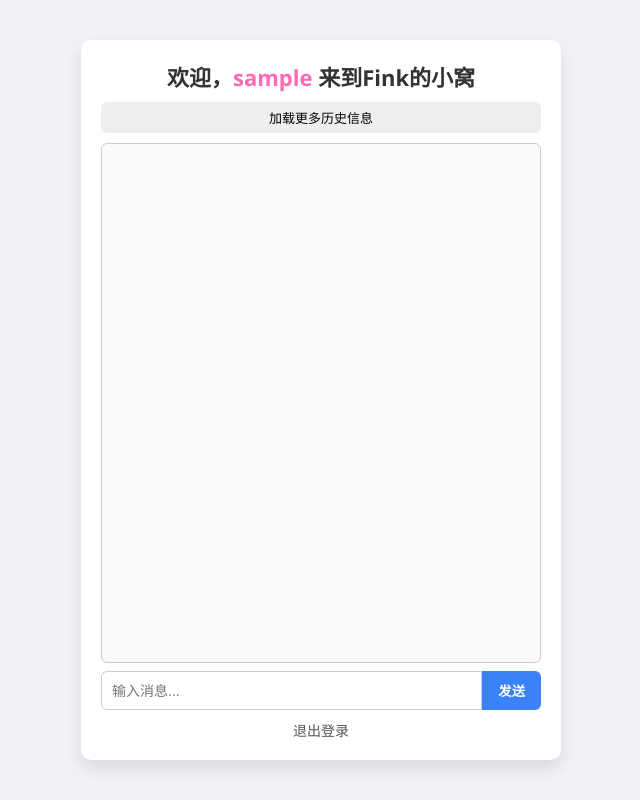
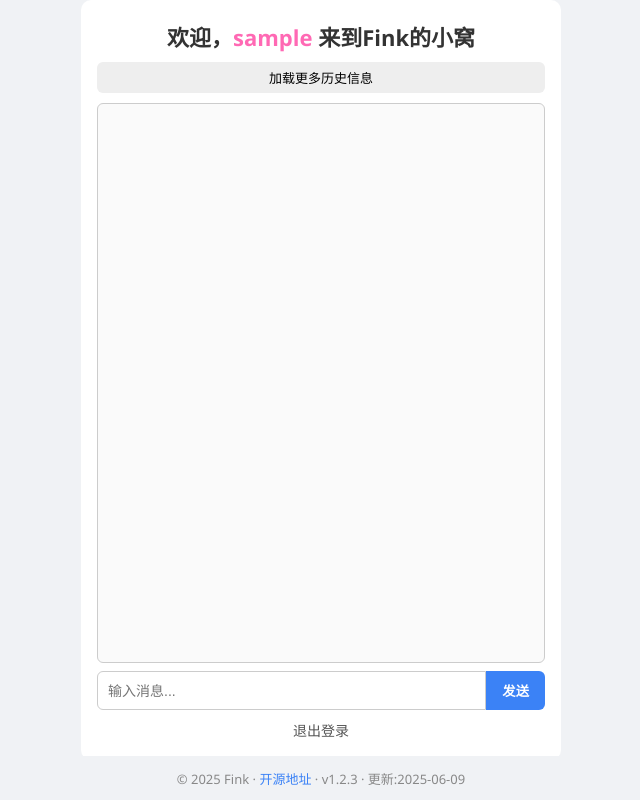
Before and after one commit to finkkk/fink_chat, a Flask app: page /home in a window 1280 px wide. Shown: the whole page, without its empty margins (319-959 px from the left). Run offline with Flask 3, Linux system fonts and the light colour scheme; the visitor is signed in with stand-in values (Sample User, id 1); some libraries are stand-ins or nearby versions.

Commit message:
添加页脚版本号等信息

```diff
--- a/app.py
+++ b/app.py
@@ -5,6 +5,7 @@ from flask_socketio import SocketIO, emit
 from werkzeug.security import generate_password_hash, check_password_hash
 from flask_sqlalchemy import SQLAlchemy
 from datetime import datetime, timedelta
+from config import APP_VERSION, APP_UPDATED
 
 app = Flask(__name__,static_folder='static')
 app.permanent_session_lifetime = timedelta(days=30)
@@ -65,7 +66,7 @@ def login():
 def user_page():
     if 'username' not in session:
         return redirect('/')
-    return render_template('home.html', username=session['username'])
+    return render_template('home.html', username=session['username'], version=APP_VERSION, updated=APP_UPDATED)
 
 # ====== 退出登录 ======
 @app.route('/logout')
@@ -76,7 +77,7 @@ def logout():
 # ====== 首页 ======
 @app.route('/')
 def index():
-    return render_template('index.html')
+    return render_template('index.html', version=APP_VERSION, updated=APP_UPDATED)
 
 # ====== Socket.IO 聊天逻辑 ======
 
--- /dev/null
+++ b/config.py
@@ -0,0 +1,3 @@
+# config.py
+APP_VERSION = "v1.2.3"
+APP_UPDATED = "2025-06-09"
--- a/templates/home.html
+++ b/templates/home.html
@@ -25,20 +25,22 @@
       background: #f0f2f5;
       margin: 0;
       padding: 0;
-      display: flex;
-      justify-content: center;
-      align-items: center;
-      min-height: 100vh;
+      height: 100vh;
+      /* 占满全屏 */
+      overflow: hidden;
+      /* 防止滚动条 */
     }
 
     .container {
-      background: white;
       width: 100%;
       max-width: 480px;
-      height: 90vh;
-      padding: 20px;
+      margin: 0 auto;
+      height: calc(100vh - 40px);
+      /* 留出 footer 的高度 */
+      padding: 20px 16px 12px;
+      box-shadow: none;
       border-radius: 10px;
-      box-shadow: 0 8px 16px rgba(0, 0, 0, 0.1);
+      background: white;
       display: flex;
       flex-direction: column;
     }
@@ -112,6 +114,8 @@
       font-size: 14px;
       cursor: pointer;
       text-align: center;
+      margin-bottom: 8px;
+      /* 加上这句 */
     }
 
     @media (max-width: 480px) {
@@ -126,8 +130,33 @@
       }
 
       #chat-box {
-        font-size: 13px;
+        flex: 1;
+        overflow-y: auto;
+        margin-bottom: 8px;
       }
+    }
+
+    #footer {
+      position: fixed;
+      bottom: 0;
+      left: 0;
+      width: 100%;
+      font-size: 13px;
+      color: #888;
+      background: #f0f2f5;
+      text-align: center;
+      padding: 12px 0;
+      border-top: 1px solid #f0f2f5;
+      z-index: 99;
+    }
+
+    #footer a {
+      color: #3b82f6;
+      text-decoration: none;
+    }
+
+    #footer a:hover {
+      text-decoration: underline;
     }
   </style>
 </head>
@@ -145,6 +174,12 @@
       <button onclick="sendMessage()">发送</button>
     </div>
     <div id="logout" onclick="logout()">退出登录</div>
+  </div>
+
+  <div id="footer">
+    © 2025 Fink ·
+    <a href="https://github.com/finkkk/fink_chat" target="_blank">开源地址</a> ·
+    {{ version }} · 更新:{{ updated }}
   </div>
 
   <script>
```
Also changed, not shown: templates/index.html (+30 -0 lines).
